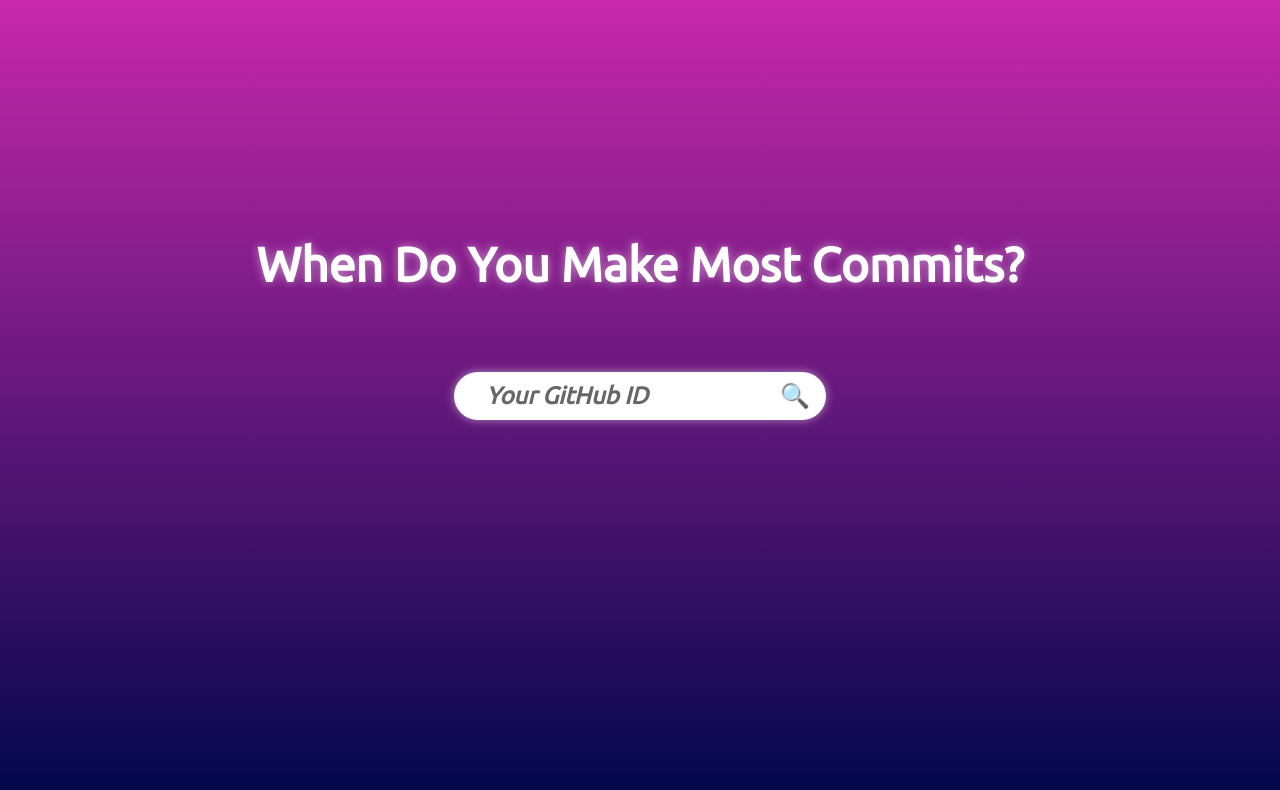
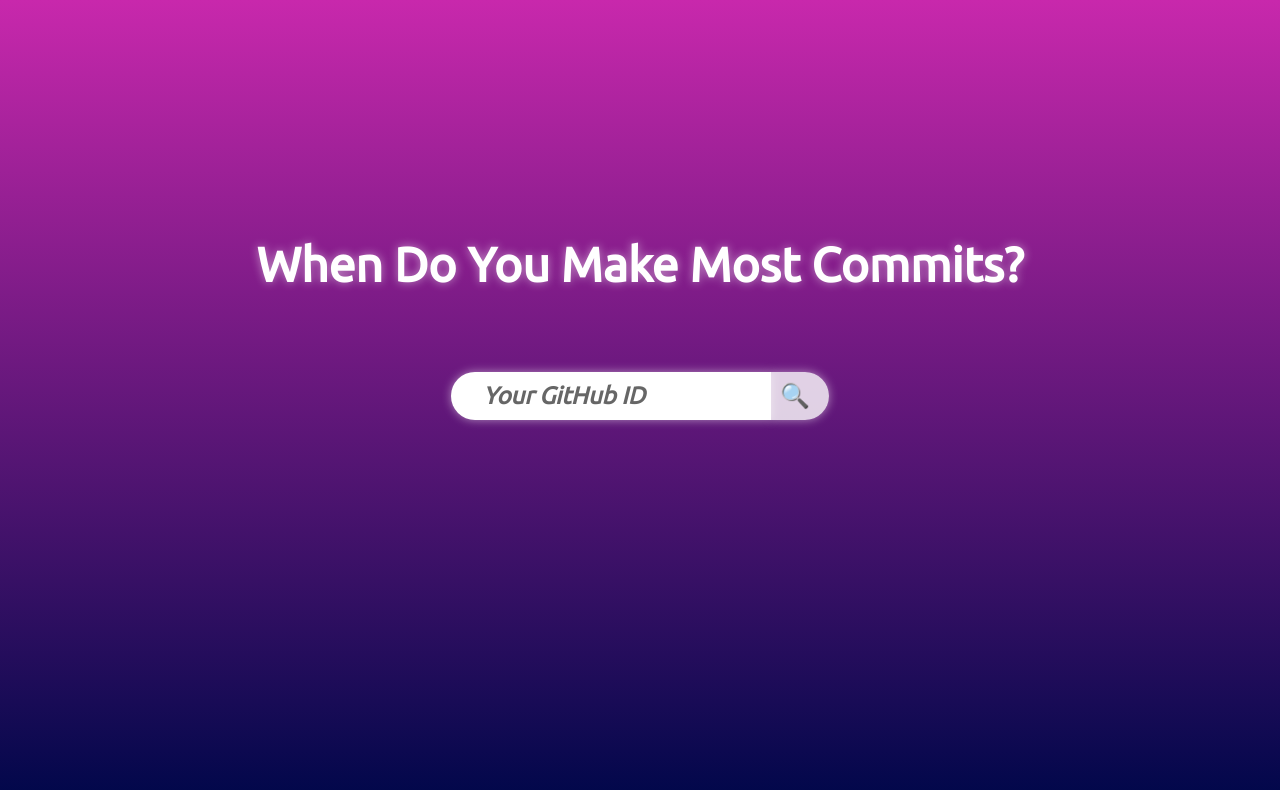
Before and after one commit to CoderYihaoWang/gitclock, a React (Create React App) app: page / in a window 1280 px wide. Shown: the top 790 px of the page. Built offline with nearby package versions, Linux system fonts and the light colour scheme.

Commit message:
Style input

```diff
--- a/src/components/Input/Input.css
+++ b/src/components/Input/Input.css
@@ -36,6 +36,10 @@
     margin: 0;
 }
 
+.input-input:hover, .input-input:focus {
+    box-shadow: rgba(255, 255, 255, 1) 0 0 10px;
+}
+
 .input-input::placeholder {
     color: #666;
     font-style: italic;
@@ -45,16 +49,39 @@
     display: inline-block;
     box-sizing: border-box;
     font-size: 1.5rem;
-    background: white;
-    box-shadow: rgba(255,255,255,0.5) 0 0 10px;
+    background: rgba(255, 255, 255, 0.8);
+    box-shadow: rgba(255, 255, 255, 0.5) 0 0 10px;
     height: 3rem;
     padding-right: 1rem;
     padding-top: 0.2rem;
     padding-bottom: 0.2rem;
     border-top-right-radius: 2rem;
     border-bottom-right-radius: 2rem;
-    border: none;
+    border: 3px solid transparent;
+    cursor: pointer;
     margin: 0;
+}
+
+.input-input-button:hover {
+    box-shadow: rgba(255, 255, 255, 1) 0 0 10px;
+    border: 3px solid #7f1e98;
+}
+
+.input-input-button:disabled {
+    opacity: 0.5;
+}
+
+.input-input-button:disabled:hover {
+    border: 3px solid transparent;
+    box-shadow: rgba(255, 255, 255, 0.5) 0 0 10px;
+}
+
+.input-input:disabled:hover {
+    box-shadow: rgba(255, 255, 255, 0.5) 0 0 10px;
+}
+
+.input-input:focus, .input-input-button:focus {
+    outline: none;
 }
 
 .input-footer {
--- a/src/components/Input/Input.tsx
+++ b/src/components/Input/Input.tsx
@@ -17,6 +17,7 @@
   const [progress, setProgress] = useState<number>(0)
   const [isUsernameValid, setIsUsernameValid] = useState<boolean>(true)
   const [isStatsAvailable, setIsStatsAvailable] = useState<boolean>(true)
+  const [isDisabled, setIsDisabled] = useState<boolean>(false)
 
   async function getUserProfile(username: string): Promise<IUserProfile|null> {
     let response
@@ -100,6 +101,7 @@
   }
 
   const handleClick = async () => {
+    setIsDisabled(true)
     setIsAnalyzing(true)
     setIsUsernameValid(true)
     setIsStatsAvailable(true)
@@ -108,6 +110,7 @@
     if (userProfile === null) {
       setIsUsernameValid(false)
       setIsAnalyzing(false)
+      setIsDisabled(false)
       props.setStats(null)
       return
     }
@@ -117,12 +120,14 @@
     if (commits.length === 0 || commits.reduce((a, b) => a + b) === 0) {
       setIsStatsAvailable(false)
       setIsAnalyzing(false)
+      setIsDisabled(false)
       props.setStats(null)
       return
     }
     setIsStatsAvailable(true)
 
     setIsAnalyzing(false)
+    setIsDisabled(false)
     const type: IType = getType(commits)
     props.setStats({userProfile, commits, type})
   }
@@ -135,10 +140,12 @@
       type="text"
       placeholder="Your GitHub ID"
       value={username}
+      disabled={isDisabled}
       onChange={(e)=>setUsername(e.target.value)}/>
     <button
       className="input-input-button"
       onClick={handleClick}
+      disabled={isDisabled}
     >&#x1F50D;</button>
   </div>
 
```
